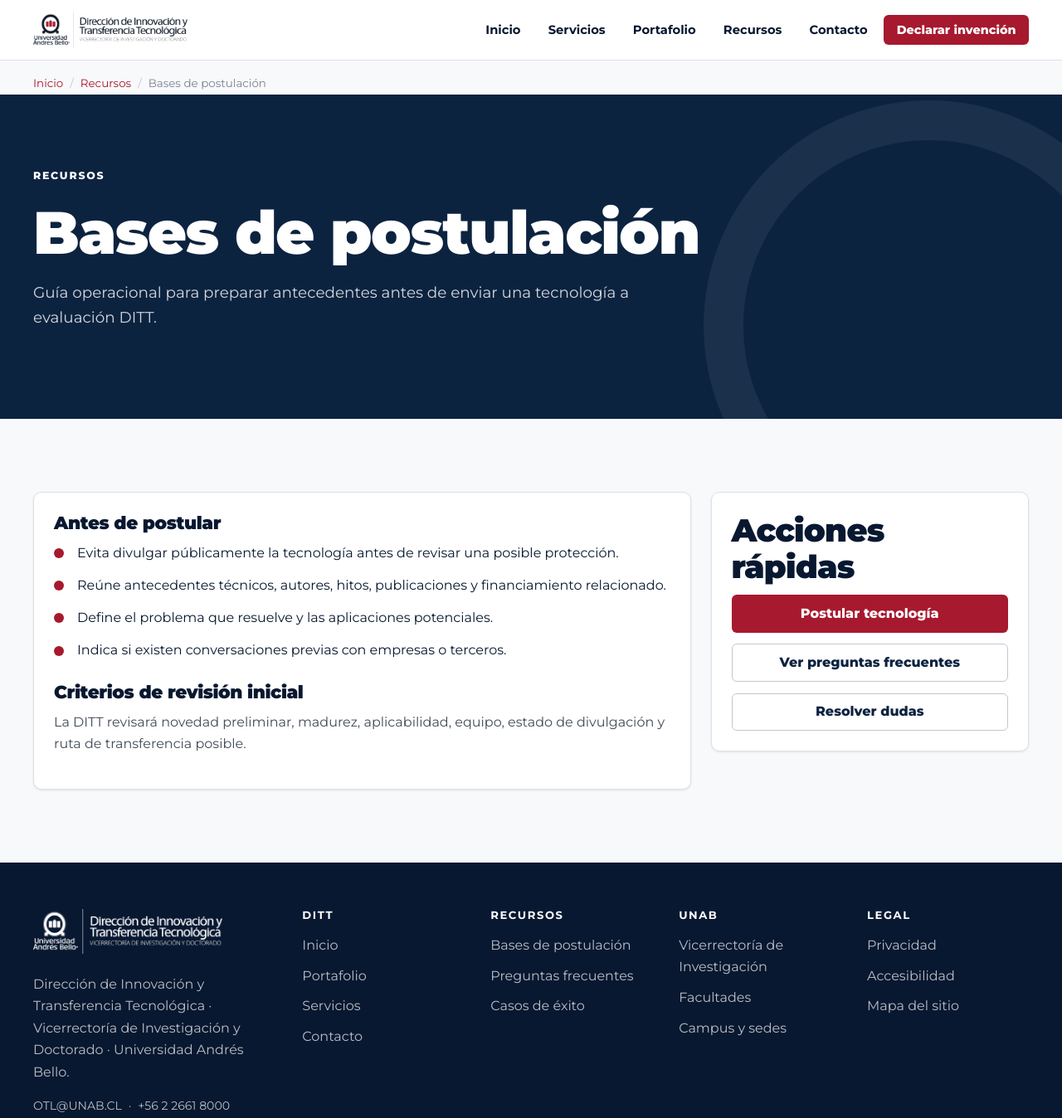
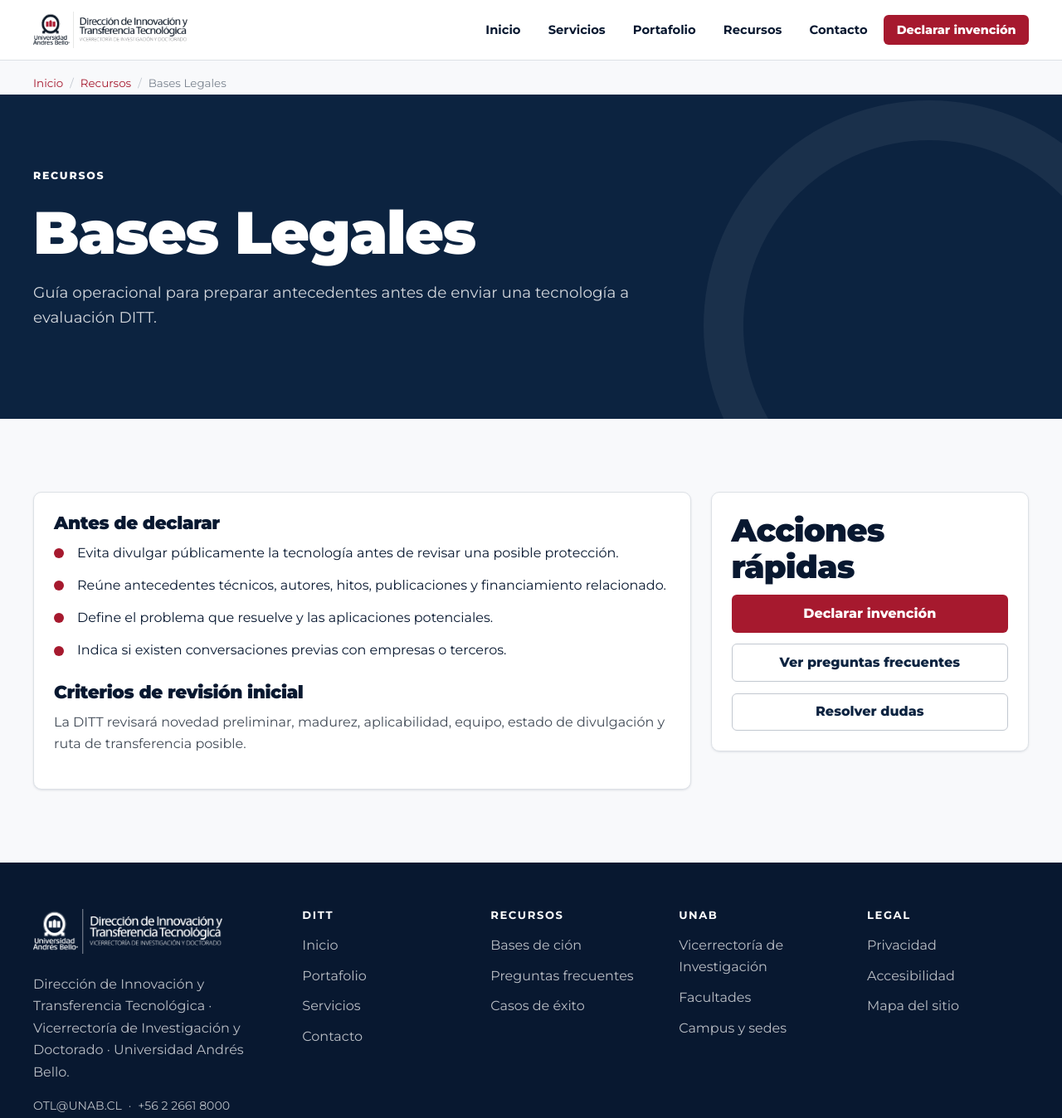
Before and after one commit to cacorojasgon/WEB_DITT_UNAB_1.0, a website: page recursos/bases-postulacion/index.html in a window 1280 px wide. Shown: the top 1348 px of the page at 83% size. Drawn offline with Linux system fonts and the light colour scheme.

Commit message:
Update index.html

```diff
--- a/recursos/bases-postulacion/index.html
+++ b/recursos/bases-postulacion/index.html
@@ -3,11 +3,11 @@
 <head>
   <meta charset="utf-8">
   <meta name="viewport" content="width=device-width, initial-scale=1">
-  <title>Bases de postulación | DITT UNAB</title>
-  <meta name="description" content="Orientaciones para postular resultados de investigación al proceso de evaluación DITT UNAB.">
+  <title>Bases Legales | DITT UNAB</title>
+  <meta name="description" content="Orientaciones para declarar resultados de investigación al proceso de evaluación DITT UNAB.">
   <link rel="canonical" href="https://ditt-unab.vercel.app/recursos/bases-postulacion">
-  <meta property="og:title" content="Bases de postulación | DITT UNAB">
-  <meta property="og:description" content="Orientaciones para postular resultados de investigación al proceso de evaluación DITT UNAB.">
+  <meta property="og:title" content="Bases Legales | DITT UNAB">
+  <meta property="og:description" content="Orientaciones para declarar resultados de investigación al proceso de evaluación DITT UNAB.">
   <meta property="og:type" content="website">
   <meta property="og:url" content="https://ditt-unab.vercel.app/recursos/bases-postulacion">
   <meta property="og:image" content="https://ditt-unab.vercel.app/assets/images/og-ditt.svg">
@@ -36,9 +36,9 @@
     </nav>
   </div>
 </header>
-<nav class="breadcrumbs container" aria-label="Breadcrumb"><ol><li><a href="/">Inicio</a></li><li><a href="/recursos/preguntas-frecuentes">Recursos</a></li><li><span>Bases de postulación</span></li></ol></nav>
+<nav class="breadcrumbs container" aria-label="Breadcrumb"><ol><li><a href="/">Inicio</a></li><li><a href="/recursos/preguntas-frecuentes">Recursos</a></li><li><span>Bases Legales</span></li></ol></nav>
 <main id="contenido">
-<section class="page-hero"><div class="container"><p class="eyebrow">Recursos</p><h1>Bases de postulación</h1><p>Guía operacional para preparar antecedentes antes de enviar una tecnología a evaluación DITT.</p></div></section><section class="section"><div class="container detail-grid"><article class="card card--rich"><h2>Antes de postular</h2><ul class="check-list"><li>Evita divulgar públicamente la tecnología antes de revisar una posible protección.</li><li>Reúne antecedentes técnicos, autores, hitos, publicaciones y financiamiento relacionado.</li><li>Define el problema que resuelve y las aplicaciones potenciales.</li><li>Indica si existen conversaciones previas con empresas o terceros.</li></ul><h2>Criterios de revisión inicial</h2><p>La DITT revisará novedad preliminar, madurez, aplicabilidad, equipo, estado de divulgación y ruta de transferencia posible.</p></article><aside class="card detail-aside"><h2>Acciones rápidas</h2><div class="button-column"><a class="btn btn--primary" href="/postular">Postular tecnología</a><a class="btn btn--ghost" href="/recursos/preguntas-frecuentes">Ver preguntas frecuentes</a><a class="btn btn--ghost" href="/contacto">Resolver dudas</a></div></aside></div></section>
+<section class="page-hero"><div class="container"><p class="eyebrow">Recursos</p><h1>Bases Legales</h1><p>Guía operacional para preparar antecedentes antes de enviar una tecnología a evaluación DITT.</p></div></section><section class="section"><div class="container detail-grid"><article class="card card--rich"><h2>Antes de declarar</h2><ul class="check-list"><li>Evita divulgar públicamente la tecnología antes de revisar una posible protección.</li><li>Reúne antecedentes técnicos, autores, hitos, publicaciones y financiamiento relacionado.</li><li>Define el problema que resuelve y las aplicaciones potenciales.</li><li>Indica si existen conversaciones previas con empresas o terceros.</li></ul><h2>Criterios de revisión inicial</h2><p>La DITT revisará novedad preliminar, madurez, aplicabilidad, equipo, estado de divulgación y ruta de transferencia posible.</p></article><aside class="card detail-aside"><h2>Acciones rápidas</h2><div class="button-column"><a class="btn btn--primary" href="/postular">Declarar invención</a><a class="btn btn--ghost" href="/recursos/preguntas-frecuentes">Ver preguntas frecuentes</a><a class="btn btn--ghost" href="/contacto">Resolver dudas</a></div></aside></div></section>
 </main>
 <footer class="site-footer">
   <div class="container footer__grid">
@@ -47,7 +47,7 @@
       <p>Dirección de Innovación y Transferencia Tecnológica · Vicerrectoría de Investigación y Doctorado · Universidad Andrés Bello.</p>
       <div class="footer__contact"><a href="mailto:OTL@UNAB.CL">OTL@UNAB.CL</a><span>·</span><a href="tel:+56226618000">+56 2 2661 8000</a></div>
     </div>
-    <div><h2>DITT</h2><ul><li><a href="/">Inicio</a></li><li><a href="/portafolio">Portafolio</a></li><li><a href="/servicios">Servicios</a></li><li><a href="/contacto">Contacto</a></li></ul></div><div><h2>Recursos</h2><ul><li><a href="/recursos/bases-postulacion">Bases de postulación</a></li><li><a href="/recursos/preguntas-frecuentes">Preguntas frecuentes</a></li><li><a href="/recursos/casos-exito">Casos de éxito</a></li></ul></div><div><h2>UNAB</h2><ul><li><a href="/institucional/vicerrectoria-investigacion">Vicerrectoría de Investigación</a></li><li><a href="/institucional/facultades">Facultades</a></li><li><a href="/institucional/campus-sedes">Campus y sedes</a></li></ul></div><div><h2>Legal</h2><ul><li><a href="/privacidad">Privacidad</a></li><li><a href="/accesibilidad">Accesibilidad</a></li><li><a href="/sitemap.xml">Mapa del sitio</a></li></ul></div>
+    <div><h2>DITT</h2><ul><li><a href="/">Inicio</a></li><li><a href="/portafolio">Portafolio</a></li><li><a href="/servicios">Servicios</a></li><li><a href="/contacto">Contacto</a></li></ul></div><div><h2>Recursos</h2><ul><li><a href="/recursos/bases-cion">Bases de ción</a></li><li><a href="/recursos/preguntas-frecuentes">Preguntas frecuentes</a></li><li><a href="/recursos/casos-exito">Casos de éxito</a></li></ul></div><div><h2>UNAB</h2><ul><li><a href="/institucional/vicerrectoria-investigacion">Vicerrectoría de Investigación</a></li><li><a href="/institucional/facultades">Facultades</a></li><li><a href="/institucional/campus-sedes">Campus y sedes</a></li></ul></div><div><h2>Legal</h2><ul><li><a href="/privacidad">Privacidad</a></li><li><a href="/accesibilidad">Accesibilidad</a></li><li><a href="/sitemap.xml">Mapa del sitio</a></li></ul></div>
   </div>
   <div class="footer__bottom"><div class="container"><span>© 2026 Universidad Andrés Bello®. Conectar · Innovar · Liderar.</span><span>Santiago, Chile</span></div></div>
 </footer>
```
